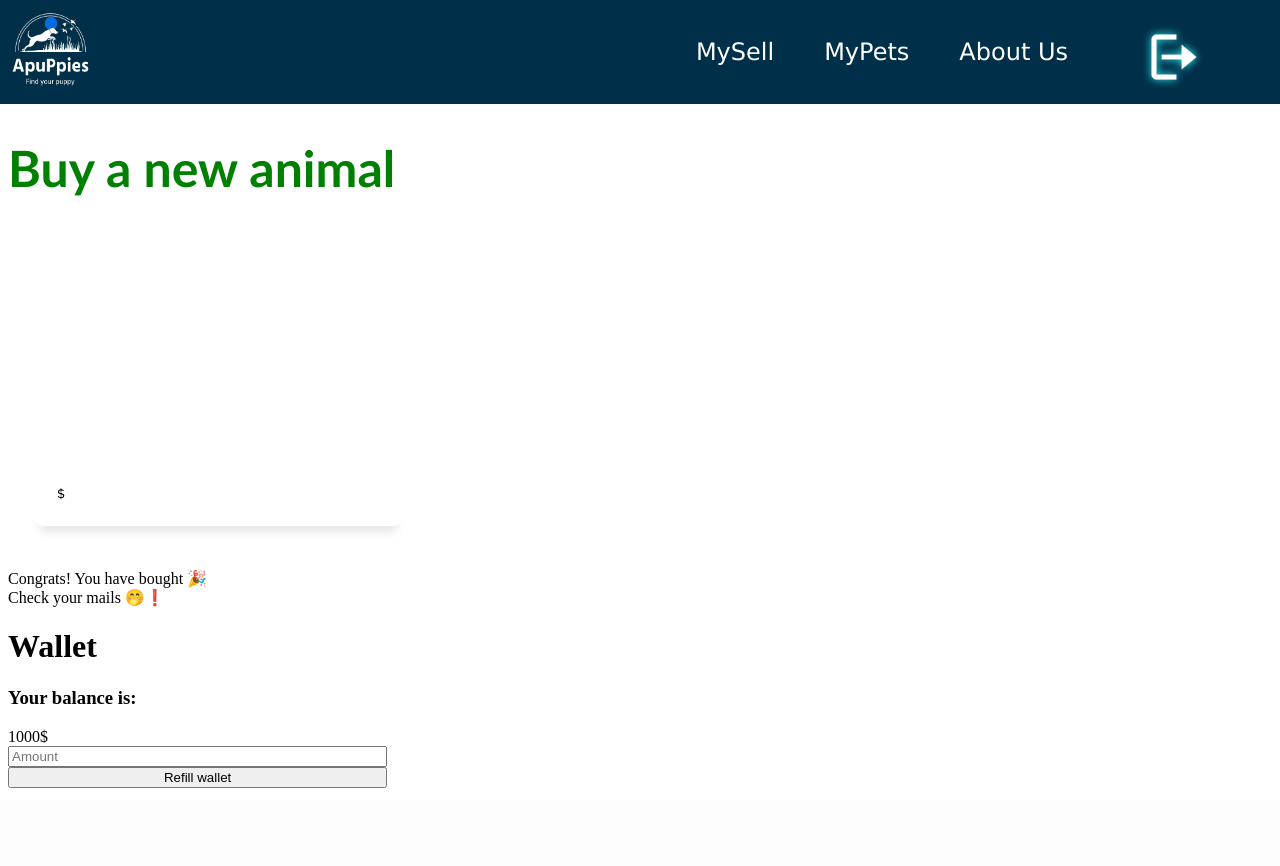
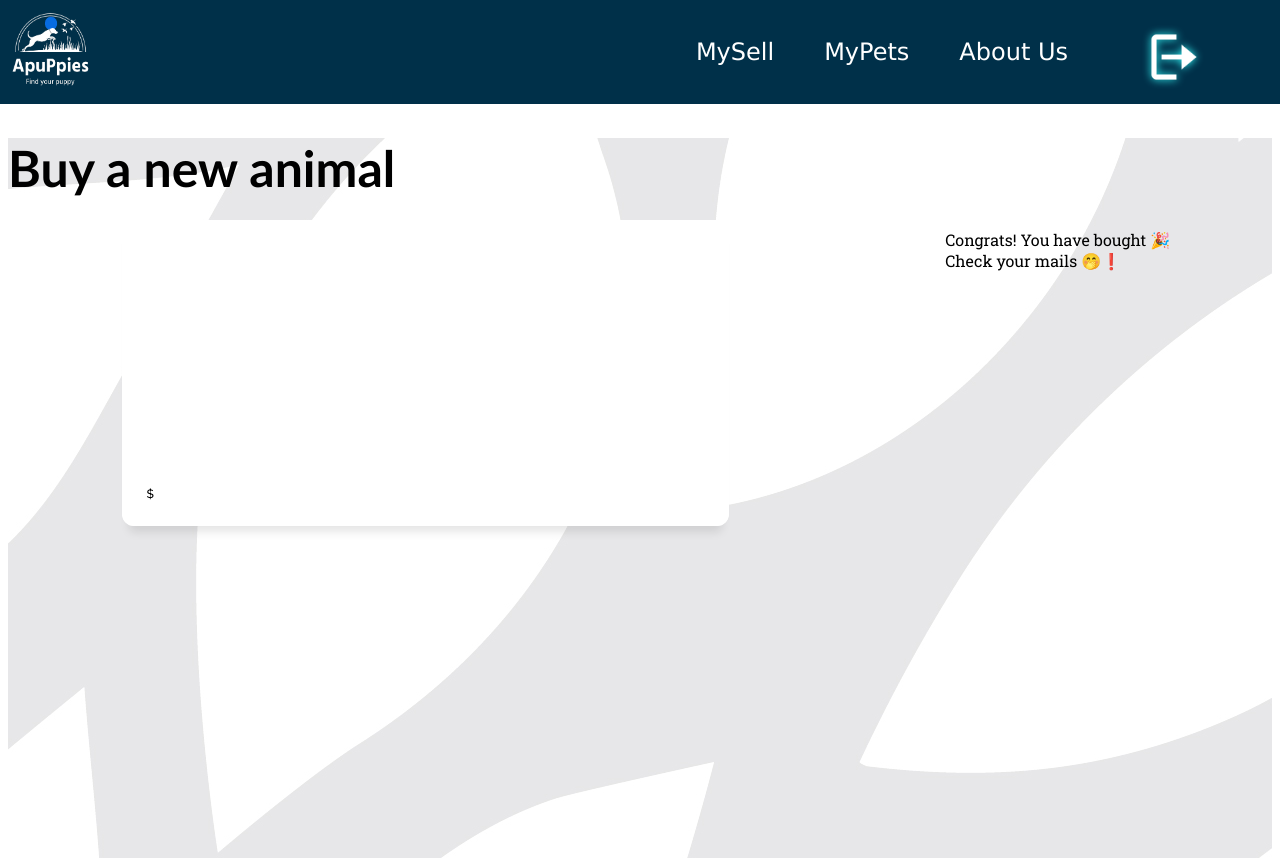
Before and after one commit to cleophass/petshop, a PHP site: page /buy.php in a window 1280 px wide. Before the commit the page ends 788 px from the top, so only its background shows below. Run offline with PHP 8.4, Linux system fonts and the light colour scheme; the visitor is signed in with stand-in values (Sample User, id 1); data that the repository does not hold is empty; some libraries are stand-ins or nearby versions.

Commit message:
style of buy

```diff
--- a/buy.php
+++ b/buy.php
@@ -8,9 +8,7 @@
     <link rel="stylesheet" href="styles/index.css">
     <link rel="stylesheet" href="styles/cards.css">
     <link rel="stylesheet" href="styles/buy.css">
-
-
-    <title>Document</title>
+    <title>Buy</title>
 </head>
 
 <?php
@@ -20,7 +18,9 @@ ini_set('display_errors', '1');
 
 <body>
     <?php require 'navbar.php'; ?>
+    <div class="container">
         <h1 class="titre">Buy a new animal</h1>
+        <div class="content">
             <div class="pic">
                 <?php
                 $sql = "SELECT * FROM pets where id = " . $_SESSION['petId'];
@@ -67,11 +67,11 @@ ini_set('display_errors', '1');
             } else {
                 echo
                 "<form method=\"post\" style=\"display: flex; flex-direction: column; width: 30%\" class=\"newbut\">
-        <input type=\"submit\" name=\"buy\" value=\"BUY\" >
+        <input class=\"buy\" type=\"submit\" name=\"buy\" value=\"Buy\" >
     </form>";
             }
             ?>
-
+        </div>
 
         <?php
         require_once 'mail.php';
@@ -102,44 +102,7 @@ ini_set('display_errors', '1');
             }
         }
         ?>
-
-    <h1>Wallet</h1>
-    <!-- fetch balance from table account -->
-    <?php
-    if (isset($_SESSION['name'])) {
-        $name = $_SESSION['name'];
-        $mail = $_SESSION['mail'];
-        $query = "SELECT * FROM account WHERE name = '$name' and mail = '$mail'";
-        $result = mysqli_query($connexion, $query);
-        $row = mysqli_fetch_assoc($result);
-        $balance = $row['balance'];
-        echo "<h3>Your balance is: </h3>" . $balance . "$";
-    }
-    ?>
-    <form action="buy.php" method="post" style="display: flex; flex-direction: column; width: 30%">
-        <input type="text" name="amount" placeholder="Amount">
-        <input type="submit" name="refill" value="Refill wallet">
-    </form>
-
-
-    <?php
-    if (isset($_POST['refill']) && isset($_SESSION['name'])) {
-        $amount = $_POST['amount'];
-        if ($amount > 0) {
-            $newBalance = $balance + $amount;
-            $query = "UPDATE account SET balance = '$newBalance' WHERE name = '$name' and mail = '$mail'";
-            $result = mysqli_query($connexion, $query);
-            if ($result) {
-                echo "You have refilled your wallet";
-                header("Refresh:0");
-            } else {
-                echo "Error you have not refilled your wallet";
-            }
-        } else {
-            echo "Please enter a valid amount";
-        }
-    }
-    ?>
+    </div>
 </body>
 
 </html>
--- a/styles/buy.css
+++ b/styles/buy.css
@@ -1,13 +1,58 @@
-.titre{
-    font-size: 50px;
-    font-weight: bold;
-    color: green;
-
-    margin-bottom: 10px;
-    font-family: "Trebuchet MS", Arial, Helvetica, sans-serif;
+.titre {
+	font-size: 50px;
+	font-weight: bold;
+	margin-bottom: 10px;
+	font-family: "Trebuchet MS", Arial, Helvetica, sans-serif;
 }
 
+.newbut {
+	all: unset;
+	display: flex;
+	flex-direction: column;
+	width: 30%;
+	justify-content: space-evenly;
+	align-items: center;
+}
 
-.newbut{
-    all: unset;
+.content {
+	display: flex;
+	flex-direction: row;
+	justify-content: space-around;
 }
+
+.pic {
+	width: 50%;
+}
+
+.pic .card {
+	width: unset;
+}
+
+.buy {
+	all: unset;
+	border: solid;
+	padding: 20%;
+	border-color: green;
+	border-radius: 40%;
+	font-size: xx-large;
+	color: white;
+	background-color: green;
+	font-family: "Trebuchet MS", Arial, Helvetica, sans-serif;
+}
+
+.buy:hover {
+	transform: scale(1.5);
+	transition: all 0.4s cubic-bezier(0.175, 0.885, 0, 1);
+}
+
+.buy:active {
+	background-color: white;
+	color: green;
+	border: unset;
+}
+
+.container {
+	background-image: url("../assets/pattern.png");
+	min-height: 90vh;
+	display: inherit;
+}
```
Also changed, not shown: styles/wallet.css (+7 -8 lines). Lines whose indentation alone changed are shown as unchanged.
